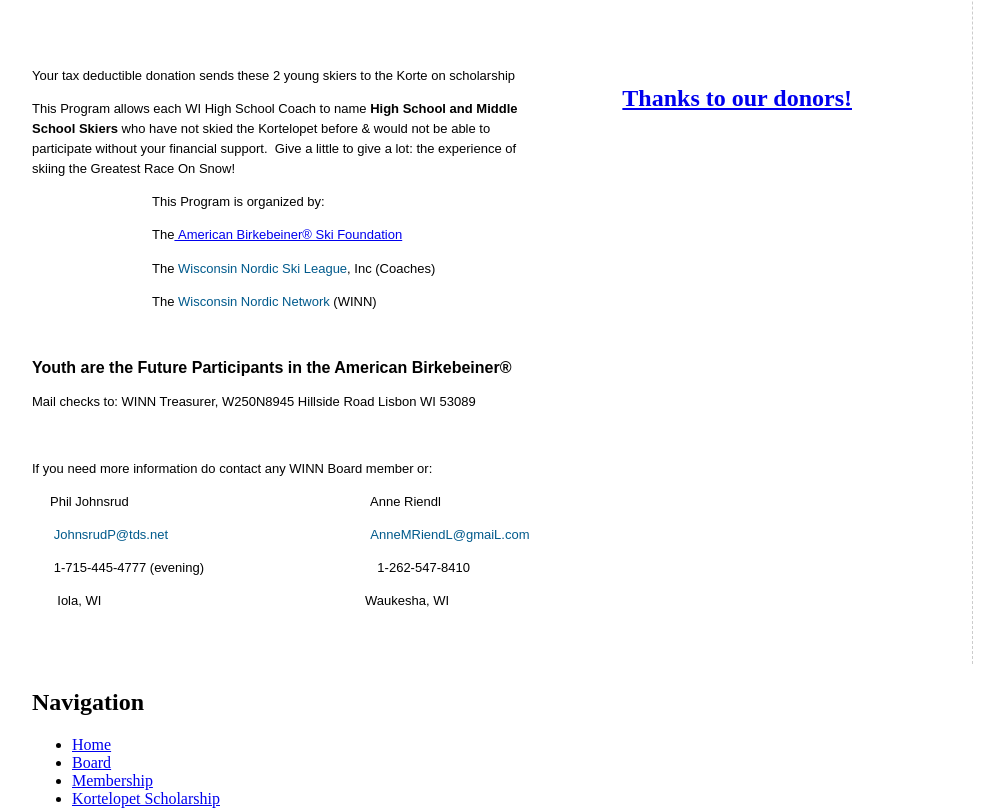
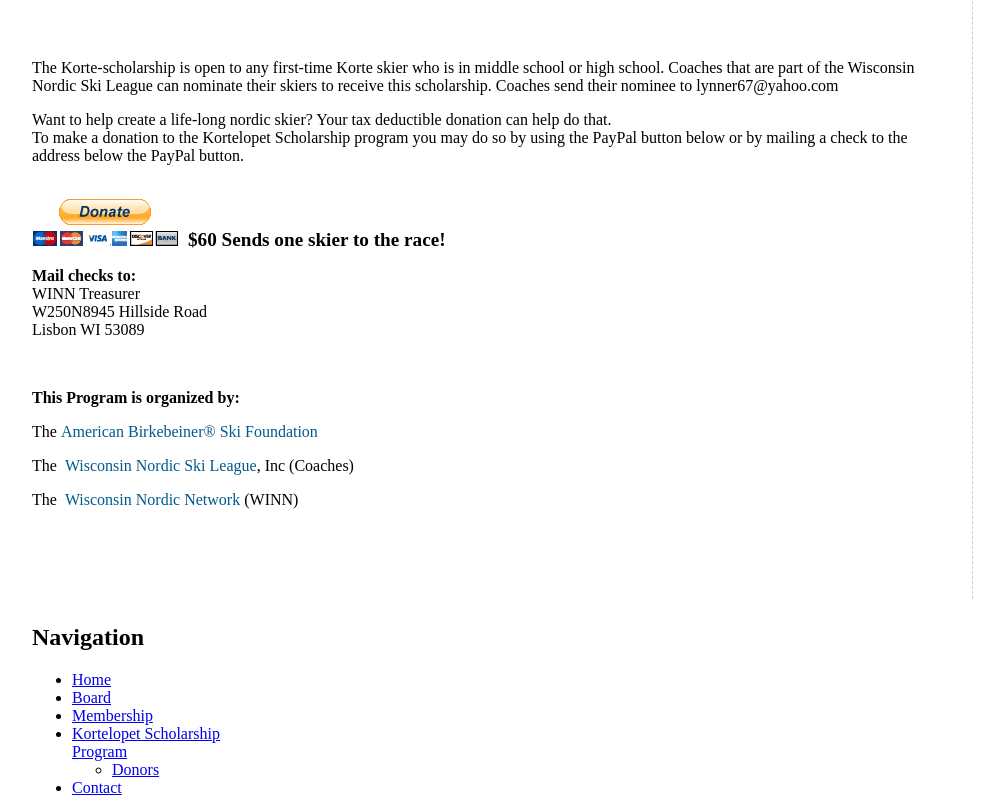
Before and after one commit to panmanphil/xcskiwinn.org, a website: page src/app/korte-scholarship/index.html in a window 1280 px wide. Shown: the part 727-1538 px from the top of the page, without its empty margins (148-1152 px from the left). Drawn offline with Linux system fonts and the light colour scheme.

Commit message:
Final revisions for korte scholarship

```diff
--- a/src/app/korte-scholarship/index.html
+++ b/src/app/korte-scholarship/index.html
@@ -100,31 +100,39 @@
 
                                 <div class="content">
                                     <div class="field field-name-body field-type-text-with-summary field-label-hidden"><div class="field-items"><div class="field-item even" property="content:encoded"><p>&nbsp;</p>
-                                        <div style="color: rgb(0, 0, 0); font-family: Arial, Helvetica, sans-serif; font-size: 13px; line-height: 20.15625px;">
+                                        <div >
                                             <form action="https://www.paypal.com/cgi-bin/webscr" method="post">
                                                 <br><input name="cmd" type="hidden" value="_s-xclick"><input name="hosted_button_id" type="hidden" value="C7UG2Y5QHUGWE"><input alt="PayPal - The safer, easier way to pay online!" border="0" name="submit" src="/images/korte-scholarship.jpg" style="width: 540px; height: 396px;" type="image">&nbsp;<img alt="" border="0" height="1" src="/images/pixel.gif" width="1"></form>
                                         </div>
-                                        <div style="color: rgb(0, 0, 0); font-family: Arial, Helvetica, sans-serif; font-size: 13px; line-height: 20.15625px;">
+                                        <div >
                                             &nbsp;</div>
                                         <p>&nbsp;</p>
-                                        <h2 style="float: right;margin-right: 100px">
-                                            <a href="/thanks-our-donors"> Thanks to our donors!</a></h2>
-                                        <div style="color: rgb(0, 0, 0); font-family: Arial, Helvetica, sans-serif; font-size: 13px; line-height: 20.15625px;">
-                                            Your tax deductible donation sends these 2 young skiers to the Korte on scholarship</div>
-                                        <p style="color: rgb(0, 0, 0); font-family: Arial, Helvetica, sans-serif; font-size: 13px; line-height: 20.15625px; width: 500px;">This Program allows each WI High School Coach to name&nbsp;<strong>High School and Middle School Skiers&nbsp;</strong>who have not skied the Kortelopet before &amp; would not be able to participate without your financial support.&nbsp; Give a little to give a lot:&nbsp;the experience of skiing the Greatest Race On Snow!</p>
-                                        <p style="color: rgb(0, 0, 0); font-family: Arial, Helvetica, sans-serif; font-size: 13px; line-height: 20.15625px; margin-left: 120px;">This Program is organized by:</p>
-                                        <p style="color: rgb(0, 0, 0); font-family: Arial, Helvetica, sans-serif; font-size: 13px; line-height: 20.15625px; margin-left: 120px;">The<a href="http://www.birkie.com/page/show/110401-american-birkebeiner-ski-foundation">&nbsp;American Birkebeiner® Ski Foundation</a></p>
-                                        <p style="color: rgb(0, 0, 0); font-family: Arial, Helvetica, sans-serif; font-size: 13px; line-height: 20.15625px; margin-left: 120px;">The&nbsp;<a href="http://whsnsl.org/" style="text-decoration: initial; color: rgb(0, 90, 140);">Wisconsin Nordic Ski League</a>, Inc&nbsp;(Coaches)</p>
-                                        <p style="color: rgb(0, 0, 0); font-family: Arial, Helvetica, sans-serif; font-size: 13px; line-height: 20.15625px; margin-left: 120px;">The&nbsp;<a href="/" style="text-decoration: initial; color: rgb(0, 90, 140);">Wisconsin Nordic Network</a>&nbsp;(WINN)</p>
-                                        <p style="color: rgb(0, 0, 0); font-family: Arial, Helvetica, sans-serif; font-size: 13px; line-height: 20.15625px;">&nbsp;</p>
-                                        <p style="color: rgb(0, 0, 0); font-family: Arial, Helvetica, sans-serif; font-size: 13px; line-height: 20.15625px;"><strong style="font-size: 16px;">Youth are the Future Participants in the American Birkebeiner®</strong></p>
-                                        <p style="color: rgb(0, 0, 0); font-family: Arial, Helvetica, sans-serif; font-size: 13px; line-height: 20.15625px;">Mail checks to: WINN Treasurer, W250N8945 Hillside Road Lisbon WI 53089</p>
-                                        <p style="color: rgb(0, 0, 0); font-family: Arial, Helvetica, sans-serif; font-size: 13px; line-height: 20.15625px;">&nbsp;</p>
-                                        <p style="color: rgb(0, 0, 0); font-family: Arial, Helvetica, sans-serif; font-size: 13px; line-height: 20.15625px;">If you need more information do contact any WINN Board member or:</p>
-                                        <p style="color: rgb(0, 0, 0); font-family: Arial, Helvetica, sans-serif; font-size: 13px; line-height: 20.15625px;">&nbsp;&nbsp;&nbsp;&nbsp; Phil Johnsrud&nbsp;&nbsp;&nbsp;&nbsp;&nbsp;&nbsp;&nbsp;&nbsp;&nbsp; &nbsp;&nbsp;&nbsp;&nbsp;&nbsp;&nbsp;&nbsp;&nbsp;&nbsp;&nbsp;&nbsp;&nbsp;&nbsp;&nbsp;&nbsp;&nbsp;&nbsp;&nbsp;&nbsp;&nbsp;&nbsp;&nbsp;&nbsp;&nbsp;&nbsp;&nbsp;&nbsp;&nbsp;&nbsp;&nbsp;&nbsp;&nbsp;&nbsp;&nbsp;&nbsp;&nbsp;&nbsp;&nbsp;&nbsp;&nbsp;&nbsp;&nbsp;&nbsp;&nbsp;&nbsp;&nbsp;&nbsp;&nbsp;&nbsp;&nbsp;&nbsp;&nbsp;&nbsp;&nbsp;&nbsp;&nbsp; Anne Riendl</p>
-                                        <p style="color: rgb(0, 0, 0); font-family: Arial, Helvetica, sans-serif; font-size: 13px; line-height: 20.15625px;">&nbsp;&nbsp;&nbsp; &nbsp;&nbsp;<a href="mailto:JohnsrudP@tds.net" style="text-decoration: initial; color: rgb(0, 90, 140);">JohnsrudP@tds.net</a>&nbsp;&nbsp;&nbsp;&nbsp;&nbsp;&nbsp;&nbsp;&nbsp;&nbsp;&nbsp; &nbsp;&nbsp;&nbsp;&nbsp;&nbsp;&nbsp;&nbsp;&nbsp;&nbsp;&nbsp;&nbsp;&nbsp;&nbsp;&nbsp;&nbsp;&nbsp;&nbsp;&nbsp;&nbsp;&nbsp;&nbsp;&nbsp;&nbsp;&nbsp;&nbsp;&nbsp;&nbsp;&nbsp;&nbsp;&nbsp;&nbsp;&nbsp;&nbsp;&nbsp;&nbsp;&nbsp;&nbsp;&nbsp;&nbsp;&nbsp;&nbsp;&nbsp;&nbsp;&nbsp;&nbsp;<a href="mailto:AnneMRiendL@gmaiL.com" style="text-decoration: initial; color: rgb(0, 90, 140);">AnneMRiendL@gmaiL.com</a></p>
-                                        <p style="color: rgb(0, 0, 0); font-family: Arial, Helvetica, sans-serif; font-size: 13px; line-height: 20.15625px;">&nbsp;&nbsp;&nbsp;&nbsp;&nbsp; 1-715-445-4777 (evening) &nbsp; &nbsp; &nbsp; &nbsp; &nbsp; &nbsp; &nbsp; &nbsp; &nbsp; &nbsp; &nbsp; &nbsp; &nbsp; &nbsp; &nbsp; &nbsp; &nbsp; &nbsp; &nbsp; &nbsp; &nbsp; &nbsp; &nbsp; &nbsp;1-262-547-8410</p>
-                                        <p style="color: rgb(0, 0, 0); font-family: Arial, Helvetica, sans-serif; font-size: 13px; line-height: 20.15625px;">&nbsp;&nbsp;&nbsp;&nbsp;&nbsp;&nbsp; Iola, WI&nbsp;&nbsp;&nbsp;&nbsp;&nbsp;&nbsp;&nbsp;&nbsp;&nbsp;&nbsp;&nbsp;&nbsp;&nbsp;&nbsp;&nbsp;&nbsp;&nbsp;&nbsp;&nbsp;&nbsp;&nbsp;&nbsp;&nbsp;&nbsp;&nbsp;&nbsp;&nbsp;&nbsp;&nbsp;&nbsp;&nbsp;&nbsp;&nbsp;&nbsp;&nbsp;&nbsp;&nbsp;&nbsp;&nbsp;&nbsp;&nbsp;&nbsp;&nbsp;&nbsp;&nbsp;&nbsp;&nbsp;&nbsp;&nbsp;&nbsp;&nbsp;&nbsp;&nbsp;&nbsp;&nbsp;&nbsp;&nbsp;&nbsp;&nbsp;&nbsp;&nbsp;&nbsp;&nbsp;&nbsp;&nbsp;&nbsp;&nbsp;&nbsp;&nbsp;&nbsp; &nbsp; Waukesha, WI &nbsp; &nbsp; &nbsp; &nbsp;</p>
+                                        <p>
+                                            The Korte-scholarship is open to any first-time Korte skier who is in middle school or high school. Coaches that are part of the Wisconsin Nordic Ski League can nominate their skiers to receive this scholarship. Coaches send their nominee to lynner67@yahoo.com <br></p>
+                                        <p>Want to help create a life-long nordic skier? Your tax deductible donation can help do that. <br>
+                                            To make a donation to the Kortelopet Scholarship program you may do so by using the PayPal button below or by mailing a check to the address below the PayPal button.
+                                        </p>
+                                        <div class="content">
+                                            <form action="https://www.paypal.com/cgi-bin/webscr" method="post">
+                                                    <br><input name="cmd" type="hidden" value="_s-xclick"><input name="hosted_button_id" type="hidden" value="C7UG2Y5QHUGWE"><input alt="PayPal - The safer, easier way to pay online!" name="submit" src="/images/btn_donateCC_LG.gif" type="image"> &nbsp;<img alt="" height="1" src="/images/pixel.gif" width="1"><strong><big>$60 Sends one skier to the race!</big></strong></form>
+                                        </div>
+                                        <p></p>
+
+                                        <p><strong>Mail checks to: </strong>
+                                            <br>
+                                                WINN Treasurer<br>
+                                                W250N8945 Hillside Road<br>
+                                                Lisbon WI 53089<br>
+                                        </p>
+                                        <p>&nbsp;</p>
+
+                                        <p><strong>This Program is organized by:</strong></p>
+                                        <p>The<a href="http://www.birkie.com/about" style="text-decoration: initial; color: rgb(0, 90, 140);">&nbsp;American Birkebeiner® Ski Foundation</a></p>
+                                        <p>The&nbsp;<a href="https://www.wisconsinxcski.org/" style="text-decoration: initial; color: rgb(0, 90, 140);">&nbsp;Wisconsin Nordic Ski League</a>, Inc&nbsp;(Coaches)</p>
+                                        <p>The&nbsp;<a href="/" style="text-decoration: initial; color: rgb(0, 90, 140);">&nbsp;Wisconsin Nordic Network</a>&nbsp;(WINN)</p>
+                                        <p>&nbsp;</p>
+
+
                                     </div></div></div>  </div>
 
 
```
Also changed, not shown: src/app/board/index.html (+17 -9 lines), README.md.
